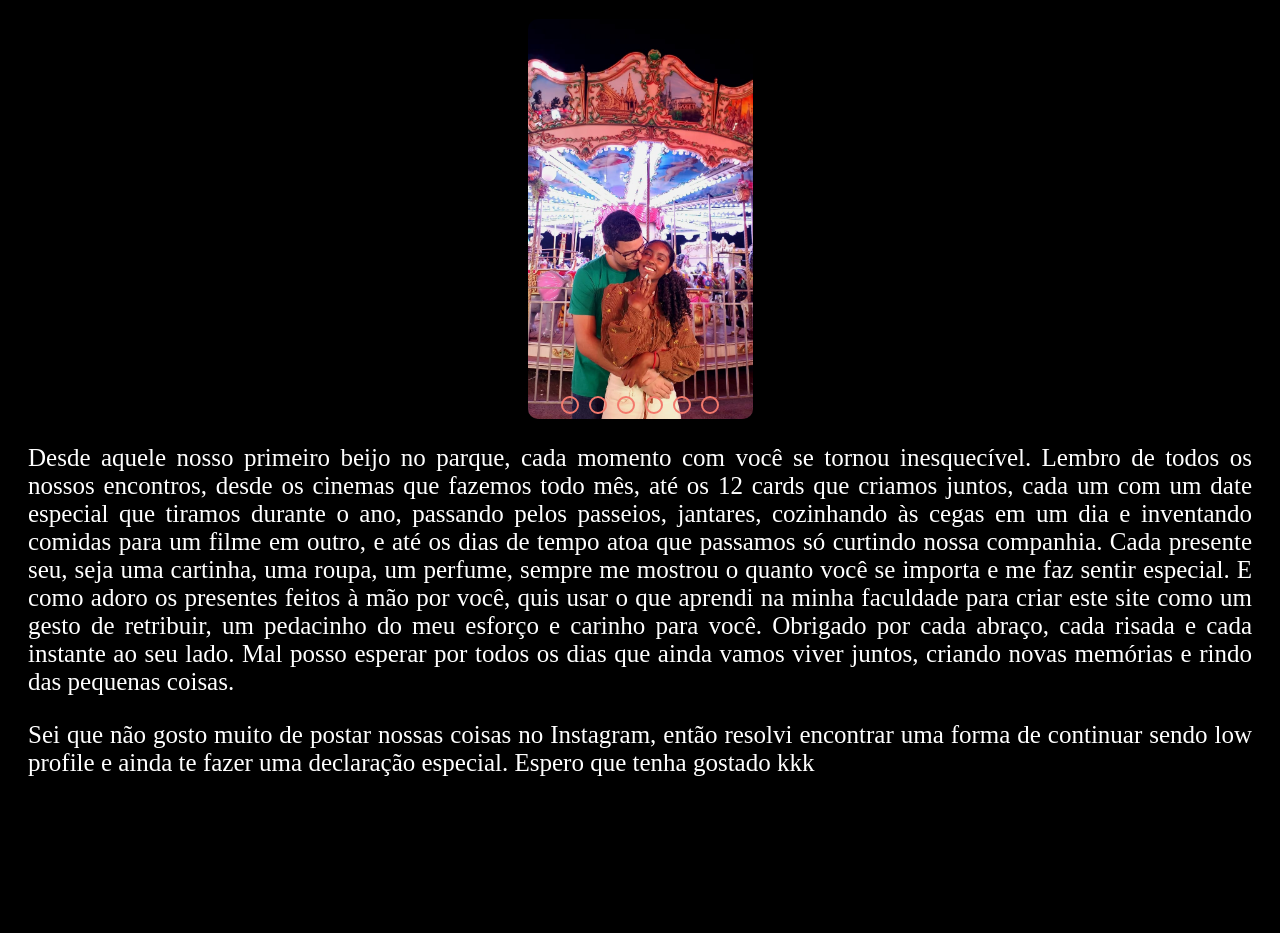
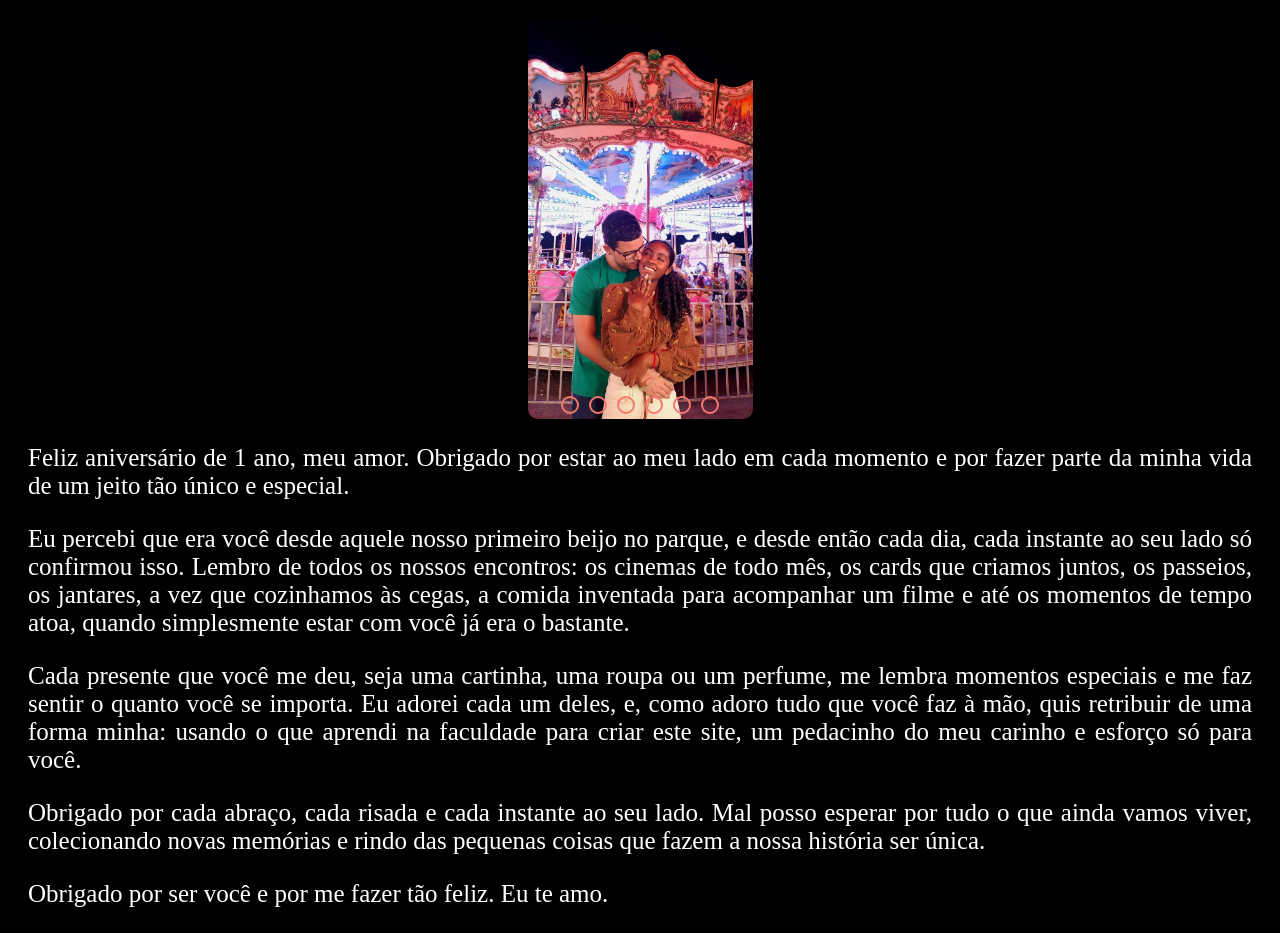
Before and after one commit to Flaviojrmm/Presente-beta, a plain HTML site: page home.html in a window 1280 px wide. Shown: the part 158-1091 px from the top of the page. Before the commit the page ends 960 px from the top, so only its background shows below. Drawn offline with Linux system fonts and the light colour scheme.

Commit message:
Update home.html

```diff
--- a/home.html
+++ b/home.html
@@ -46,9 +46,12 @@
         </div>
         <div  class="texto">
         <section>
-            <p> Desde aquele nosso primeiro beijo no parque, cada momento com você se tornou inesquecível. Lembro de todos os nossos encontros, desde os cinemas que fazemos todo mês, até os 12 cards que criamos juntos, cada um com um date especial que tiramos durante o ano, passando pelos passeios, jantares, cozinhando às cegas em um dia e inventando comidas para um filme em outro, e até os dias de tempo atoa que passamos só curtindo nossa companhia. Cada presente seu, seja uma cartinha, uma roupa, um perfume, sempre me mostrou o quanto você se importa e me faz sentir especial. E como adoro os presentes feitos à mão por você, quis usar o que aprendi na minha faculdade para criar este site como um gesto de retribuir, um pedacinho do meu esforço e carinho para você. Obrigado por cada abraço, cada risada e cada instante ao seu lado. Mal posso esperar por todos os dias que ainda vamos viver juntos, criando novas memórias e rindo das pequenas coisas.</p>
-            <p>Sei que não gosto muito de postar nossas coisas no Instagram, então resolvi encontrar uma forma de continuar sendo low profile e ainda te fazer uma declaração especial. Espero que tenha gostado kkk</p>
-            </section>
+            <p>Feliz aniversário de 1 ano, meu amor. Obrigado por estar ao meu lado em cada momento e por fazer parte da minha vida de um jeito tão único e especial.</p>
+            <p>Eu percebi que era você desde aquele nosso primeiro beijo no parque, e desde então cada dia, cada instante ao seu lado só confirmou isso. Lembro de todos os nossos encontros: os cinemas de todo mês, os cards que criamos juntos, os passeios, os jantares, a vez que cozinhamos às cegas, a comida inventada para acompanhar um filme e até os momentos de tempo atoa, quando simplesmente estar com você já era o bastante.</p>
+            <p>Cada presente que você me deu, seja uma cartinha, uma roupa ou um perfume, me lembra momentos especiais e me faz sentir o quanto você se importa. Eu adorei cada um deles, e, como adoro tudo que você faz à mão, quis retribuir de uma forma minha: usando o que aprendi na faculdade para criar este site, um pedacinho do meu carinho e esforço só para você.</p>
+            <p>Obrigado por cada abraço, cada risada e cada instante ao seu lado. Mal posso esperar por tudo o que ainda vamos viver, colecionando novas memórias e rindo das pequenas coisas que fazem a nossa história ser única.</p>
+            <p>Obrigado por ser você e por me fazer tão feliz. Eu te amo.</p>
+        </section>
     </div>
 
     </main>
```
